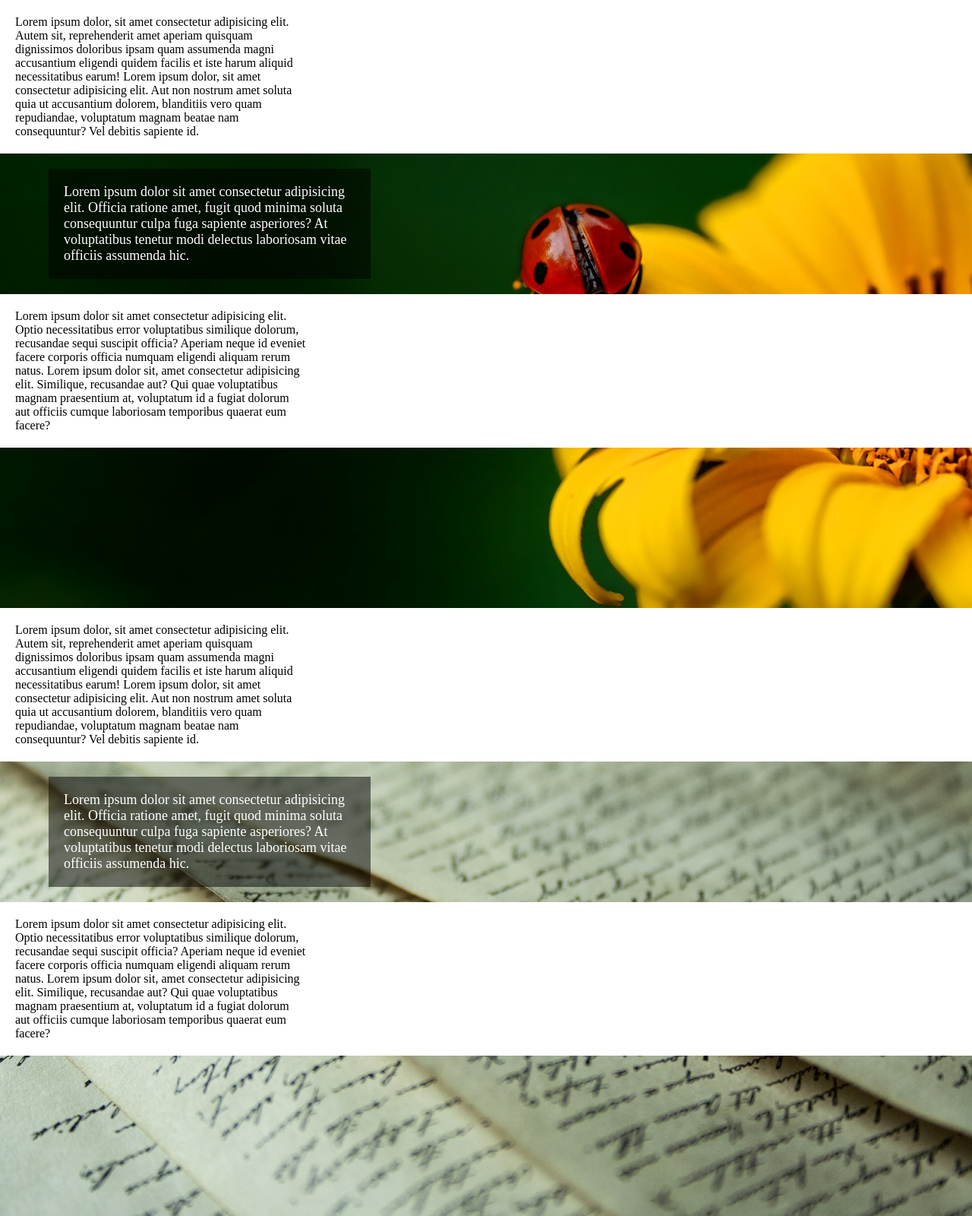
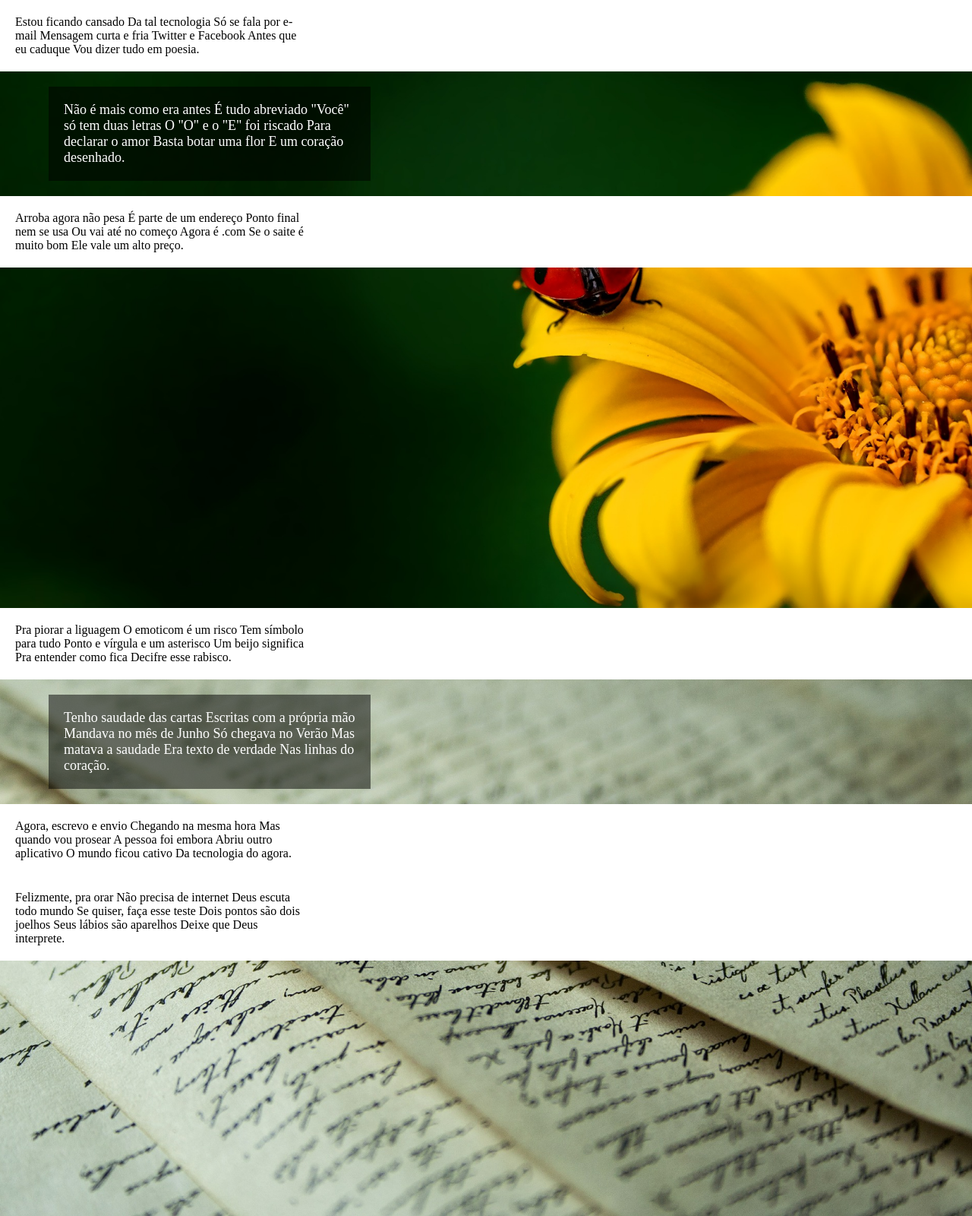
Before and after one commit to HerichGuedes/Html-Css, a plain HTML site: page Projetos html e css modulo 3/teste-paralax/teste02.html in a window 1280 px wide. Shown: the whole page at 76% size. Drawn offline with Linux system fonts and the light colour scheme.

Commit message:
Update teste02.html

```diff
--- a/Projetos html e css modulo 3/teste-paralax/teste02.html
+++ b/Projetos html e css modulo 3/teste-paralax/teste02.html
@@ -62,30 +62,79 @@
     <article id="metade1">
         <div class="fundo">
             <p class="opaco">
-                Lorem ipsum dolor, sit amet consectetur adipisicing elit. Autem sit, reprehenderit amet aperiam quisquam dignissimos doloribus ipsam quam assumenda magni accusantium eligendi quidem facilis et iste harum aliquid necessitatibus earum! Lorem ipsum dolor, sit amet consectetur adipisicing elit. Aut non nostrum amet soluta quia ut accusantium dolorem, blanditiis vero quam repudiandae, voluptatum magnam beatae nam consequuntur? Vel debitis sapiente id.
+                Estou ficando cansado
+                Da tal tecnologia
+                Só se fala por e-mail
+                Mensagem curta e fria
+                Twitter e Facebook
+                Antes que eu caduque
+                Vou dizer tudo em poesia.
             </p>
         </div>
         <div class="invisivel">
-            <p class="transparente">Lorem ipsum dolor sit amet consectetur adipisicing elit. Officia ratione amet, fugit quod minima soluta consequuntur culpa fuga sapiente asperiores? At voluptatibus tenetur modi delectus laboriosam vitae officiis assumenda hic.</p>
+            <p class="transparente">
+                Não é mais como era antes
+                É tudo abreviado
+                "Você" só tem duas letras
+                O "O" e o "E" foi riscado
+                Para declarar o amor
+                Basta botar uma flor
+                E um coração desenhado.
+            </p>
         </div>
         <div class="fundo">
             <p class="opaco">
-                Lorem ipsum dolor sit amet consectetur adipisicing elit. Optio necessitatibus error voluptatibus similique dolorum, recusandae sequi suscipit officia? Aperiam neque id eveniet facere corporis officia numquam eligendi aliquam rerum natus. Lorem ipsum dolor sit, amet consectetur adipisicing elit. Similique, recusandae aut? Qui quae voluptatibus magnam praesentium at, voluptatum id a fugiat dolorum aut officiis cumque laboriosam temporibus quaerat eum facere?
+                Arroba agora não pesa
+                É parte de um endereço
+                Ponto final nem se usa
+                Ou vai até no começo
+                Agora é .com
+                Se o saite é muito bom
+                Ele vale um alto preço.
             </p>
         </div>
     </article>
     <article id="metade2">
         <div class="fundo">
             <p class="opaco">
-                Lorem ipsum dolor, sit amet consectetur adipisicing elit. Autem sit, reprehenderit amet aperiam quisquam dignissimos doloribus ipsam quam assumenda magni accusantium eligendi quidem facilis et iste harum aliquid necessitatibus earum! Lorem ipsum dolor, sit amet consectetur adipisicing elit. Aut non nostrum amet soluta quia ut accusantium dolorem, blanditiis vero quam repudiandae, voluptatum magnam beatae nam consequuntur? Vel debitis sapiente id.
+                Pra piorar a liguagem
+                O emoticom é um risco
+                Tem símbolo para tudo
+                Ponto e vírgula e um asterisco
+                Um beijo significa
+                Pra entender como fica
+                Decifre esse rabisco.
             </p>
         </div>
         <div class="invisivel">
-            <p class="transparente">Lorem ipsum dolor sit amet consectetur adipisicing elit. Officia ratione amet, fugit quod minima soluta consequuntur culpa fuga sapiente asperiores? At voluptatibus tenetur modi delectus laboriosam vitae officiis assumenda hic.</p>
+            <p class="transparente">
+                Tenho saudade das cartas
+                Escritas com a própria mão
+                Mandava no mês de Junho
+                Só chegava no Verão
+                Mas matava a saudade
+                Era texto de verdade
+                Nas linhas do coração.
+            </p>
         </div>
         <div class="fundo">
             <p class="opaco">
-                Lorem ipsum dolor sit amet consectetur adipisicing elit. Optio necessitatibus error voluptatibus similique dolorum, recusandae sequi suscipit officia? Aperiam neque id eveniet facere corporis officia numquam eligendi aliquam rerum natus. Lorem ipsum dolor sit, amet consectetur adipisicing elit. Similique, recusandae aut? Qui quae voluptatibus magnam praesentium at, voluptatum id a fugiat dolorum aut officiis cumque laboriosam temporibus quaerat eum facere?
+                Agora, escrevo e envio
+                Chegando na mesma hora
+                Mas quando vou prosear
+                A pessoa foi embora
+                Abriu outro aplicativo
+                O mundo ficou cativo
+                Da tecnologia do agora.
+            </p>
+            <p class="opaco">
+                Felizmente, pra orar
+                Não precisa de internet
+                Deus escuta todo mundo
+                Se quiser, faça esse teste
+                Dois pontos são dois joelhos
+                Seus lábios são aparelhos
+                Deixe que Deus interprete.
             </p>
         </div>
     </article>
```
